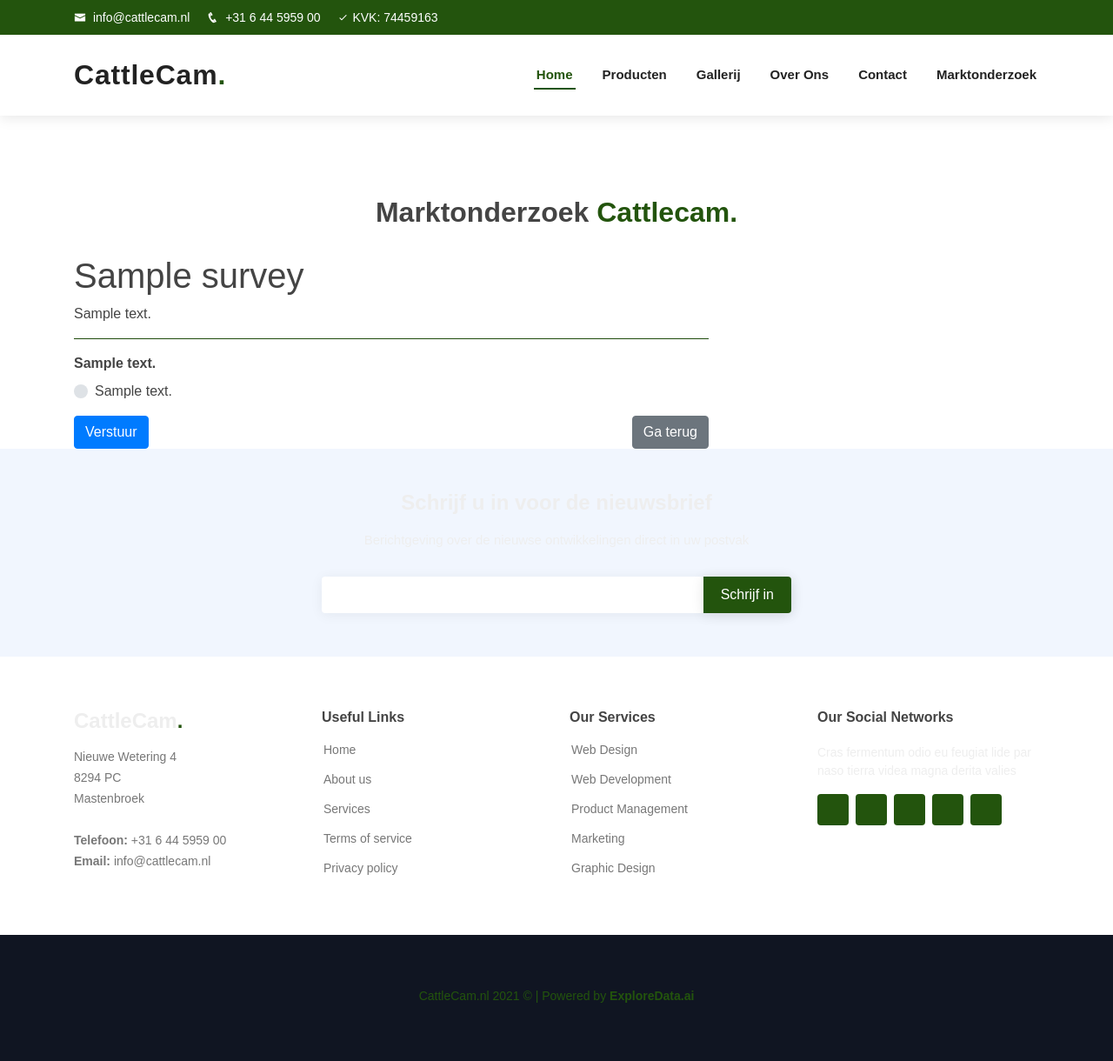
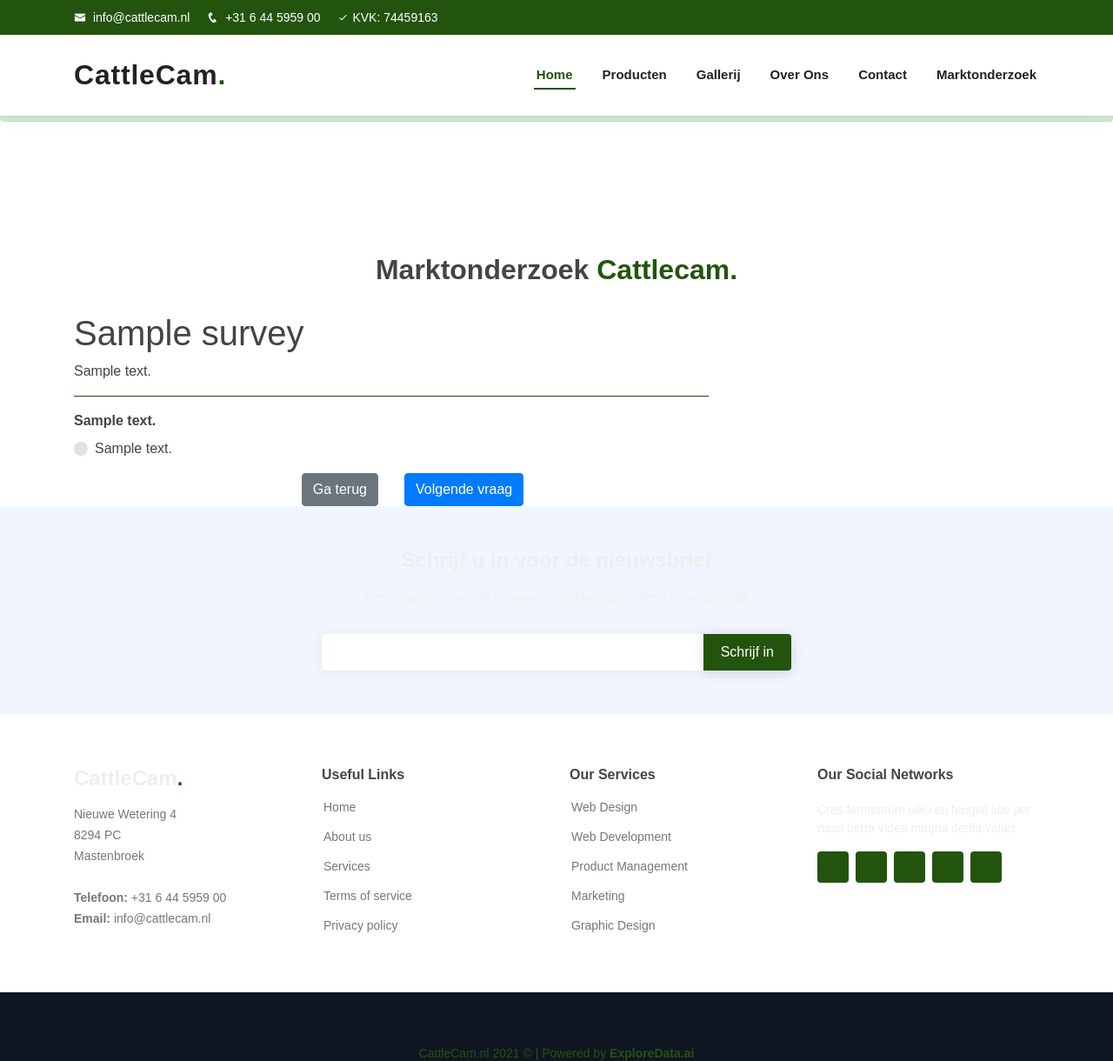
Before and after one commit to jorikslotman/CattleCam_web, a Django app: page /survey/assess/1 in a window 1280 px wide. Shown: the top 1220 px of the page at 87% size. Run offline with Django 3.2, Linux system fonts and the light colour scheme; tables that the repository leaves empty hold one stand-in row (values such as "Sample post"); one stand-in notice (Sample message) is shown; some libraries are stand-ins or nearby versions; some web fonts are replaced.

Commit message:
:construction: Marktonderzoek functionaliteit losse paginas

```diff
--- a/cattleweb_root/cattleweb/apps/survey/models.py
+++ b/cattleweb_root/cattleweb/apps/survey/models.py
@@ -9,6 +9,8 @@
     private_title = models.CharField(max_length=200,default='marktonderzoek')
     private_description = models.TextField(null=True,default='Is CattleCam de kip met gouden eieren?')
     pub_date = models.DateTimeField('date published')
+    next_survey = models.ForeignKey('self',null=True, on_delete=models.CASCADE)
+    # previous_survey = models.ForeignKey('self',null=True, on_delete=models.CASCADE)
 
     @property
     def questions(self):
--- a/cattleweb_root/cattleweb/apps/survey/templates/survey/assess.html
+++ b/cattleweb_root/cattleweb/apps/survey/templates/survey/assess.html
@@ -16,9 +16,6 @@
 </section>
 
 
-
-
-
 <div class="container" data-aos="fade-up">
     <div class="row justify-content-start">
         <div class="col-8">
@@ -28,12 +25,11 @@
             <form action="{% url 'survey:process' survey.id %} " method="post">
                 {% crispy form form.helper %}
                 <div class="row justify-content-between">
-                    <div class="col"><input type="submit" name="submit" value="Verstuur" class="btn btn-primary" id="submit-id-submit" /></div>
                     <div class="col text-right"><a class="btn btn-secondary" href="{% url 'survey:index' %}" role="button">Ga terug</a></div>
+                    <div class="col"><input type="submit" name="submit" value="Volgende vraag" class="btn btn-primary" id="submit-id-submit" /></div>
                 </div>
             </form>
         </div>
-
     </div>
 </div>
 
--- a/cattleweb_root/cattleweb/apps/survey/templates/survey/index.html
+++ b/cattleweb_root/cattleweb/apps/survey/templates/survey/index.html
@@ -4,6 +4,8 @@
 {% block title %} Survey {% endblock %}
 
 {% block content %}
+
+
 
 <section id="about" class="portfolio">
     <div class="container" data-aos="fade-up">
--- a/cattleweb_root/cattleweb/apps/survey/views.py
+++ b/cattleweb_root/cattleweb/apps/survey/views.py
@@ -30,8 +30,10 @@
                     response_time=datetime.datetime.now()
                 )
                 response_object.save()
-
-            return redirect('survey:thanks')
+            if survey.next_survey is not None:
+                return redirect('survey:assess', survey_id=survey.next_survey.id)
+            else:
+                return redirect('survey:thanks')
 
 
     form = SurveyForm(survey)
@@ -40,5 +42,6 @@
     return render(request, 'survey/assess.html',context=context)
 
 def thanks(request):
+    messages.warning(request, 'HET GAAT FOUT JONGEN')
     messages.success(request, 'Bedankt voor het invullen!')
-    return redirect('survey:assess',survey_id=2)
+    return redirect('survey:index')
--- a/cattleweb_root/cattleweb/templates/cattleweb/components/messages.html
+++ b/cattleweb_root/cattleweb/templates/cattleweb/components/messages.html
@@ -1,12 +1,8 @@
-{% if messages %}
-  <div class="row">
-  <div class="col-sm-12 col-sm-offset-3 p-2">
-      {% for message in messages %}
-      <div class="alert alert-{{ message.tags }}" role="alert">
-        {{ message }}
-      </div>
-      {% endfor %}
-    </div>
-
+{% for message in messages %}
+  <div class="alert {{ message.tags }} alert-dismissible" role="alert">
+    <button type="button" class="close" data-dismiss="alert" aria-label="Close">
+      <span aria-hidden="true">&times;</span>
+    </button>
+    {{ message }}
   </div>
-{% endif %}
+{% endfor %}
--- a/cattleweb_root/cattleweb/templates/cattleweb/layout/fullwidth.html
+++ b/cattleweb_root/cattleweb/templates/cattleweb/layout/fullwidth.html
@@ -11,6 +11,7 @@
 {% include "cattleweb/components/navbar.html" %}
 
 <div class="flex-container">
+    {% include 'cattleweb/components/messages.html' %}
     {% block content %}
     {% endblock %}
 </div>
```
Also changed, not shown: cattleweb_root/cattleweb/settings/base.py (+10 -1 lines), cattleweb_root/cattleweb/apps/survey/migrations/0002_survey_next_survey.py (added).
